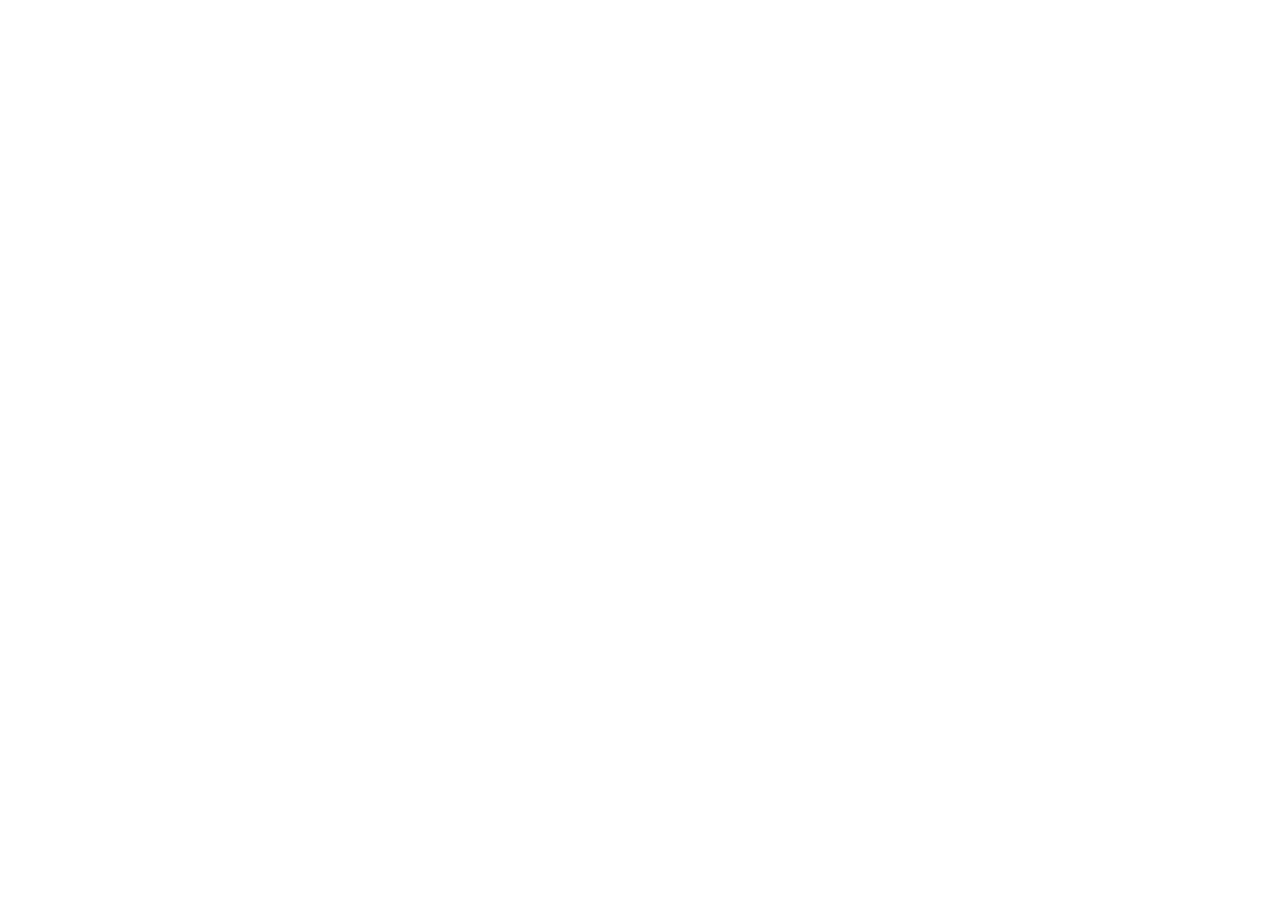
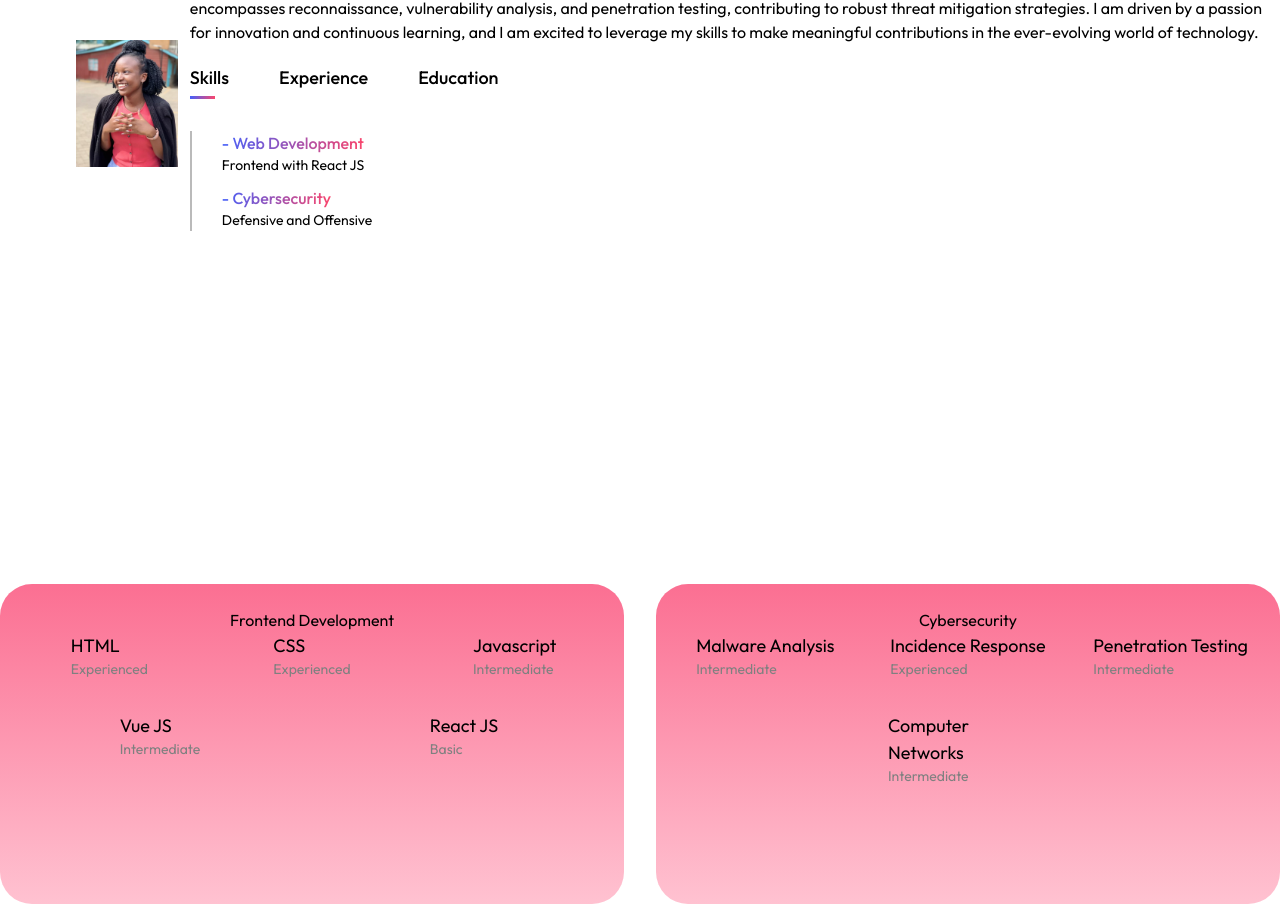
Before and after one commit to Bil-prog/My-portolio, a React (Vite) app in the folder portfolio/: page / in a window 1280 px wide. Shown: the part 932-1856 px from the top of the page. Before the commit the page ends 820 px from the top, so only its background shows below. Built offline with nearby package versions, Linux system fonts and the light colour scheme.

Commit message:
expertise section

```diff
--- a/portfolio/package.json
+++ b/portfolio/package.json
@@ -10,6 +10,8 @@
     "preview": "vite preview"
   },
   "dependencies": {
+    "@fortawesome/react-fontawesome": "^0.2.2",
+    "ionicons": "^7.4.0",
     "react": "^18.2.0",
     "react-anchor-link-smooth-scroll": "^1.0.12",
     "react-dom": "^18.2.0"
--- a/portfolio/src/App.jsx
+++ b/portfolio/src/App.jsx
@@ -2,12 +2,17 @@
 import React from 'react'
 import Navbar from './components/Navbar'
 import Hero from './components/Hero'
+import About from './components/About'
+import Expertise from './components/Expertise'
+
 
 export default function App() {
   return (
     <div>
       <Navbar />
       <Hero />
+      <About />
+      <Expertise />
     </div>
   )
 }
--- /dev/null
+++ b/portfolio/src/components/About.css
@@ -0,0 +1,56 @@
+.about{
+    padding-top: 4vh;
+    height: 96vh;
+    margin: 0 10rem;
+    box-sizing: border-box;
+    min-height: fit-content;
+    position: relative;
+    margin-top: 8rem;
+    display: flex;
+}
+.abt-pic-container{
+    margin: 12px;
+    height: 400px;
+    width: 400px;
+}
+.abt-pic{
+    height: 400px;
+    width: 400px;
+    object-fit: contain;
+    border-radius: 20%;
+}
+.details-container{
+    gap: 2rem;
+    margin-bottom: 2rem;
+    margin-top: 2rem;
+}
+@media screen and (max-width: 1400px){
+    .about{
+        height: fit-content;
+        margin: 6% 0% 5% 5%;
+        height: 80vh;
+    }
+    /* .abt-pic{
+        width: 300px;
+        height: 300px;
+        margin: 0 auto 2rem;
+    } */
+}
+@media screen and (max-width: 900px) {
+    .about{
+        flex-direction: column;
+    }
+    .abt-pic-container{
+        margin-top: 8rem;
+        margin-bottom: 0;
+    }
+}
+@media screen and (max-width: 600px) {
+    .about{
+        margin-top: 5rem;
+        height: 70vh;
+    }
+    .abt-pic-container{
+        display: none;
+    }
+}
--- /dev/null
+++ b/portfolio/src/components/About.jsx
@@ -0,0 +1,26 @@
+// eslint-disable-next-line no-unused-vars
+import React from 'react'
+import './About.css'
+import abtImg from '../assets/profile-pic-2.jpg'
+import Tabs from './Tabs'
+
+export default function About() {
+  return (
+    <div className='about'>
+        <div className="abt-pic-container">
+            <img src={abtImg} alt="about image" className='abt-pic'/>
+        </div>
+        <div className="details-container">
+            <div className="text-container">
+                <h1 className="title">About Me</h1>
+                    <p>
+                        With a background spanning web development, data analysis and cybersecurity, I bring a diverse skill set tailored to meet the evolving demands of the digital landscape. I specialize in crafting visually appealing and user-centric interfaces while ensuring seamless functionality. My expertise in cybersecurity encompasses reconnaissance, vulnerability analysis, and penetration testing, contributing to robust threat mitigation strategies. I am driven by a passion for innovation and continuous learning, and I am excited to leverage my skills to make meaningful contributions in the ever-evolving world of technology.
+                    </p>
+            </div>
+            <div className="timeline">
+                <Tabs />
+            </div>
+        </div>
+    </div>
+  )
+}
--- /dev/null
+++ b/portfolio/src/components/Expertise.css
@@ -0,0 +1,86 @@
+.expertise-container{
+    display: flex;
+    flex-direction: row;
+    justify-content: center;
+    gap: 2rem;
+    margin-bottom: 2rem;
+    margin-top: 2rem;
+}
+.cards{
+    padding: 1.5rem;
+    flex: 1;
+    background: white;
+    border-radius: 2rem;
+    width: 10rem;
+    height: 20rem;
+    margin: 20px 0;
+    text-align: center;
+    background-image: linear-gradient(0deg, #ffc2d1, #fb6f92);
+    box-shadow: inset 20px 20px 20px rgba(0, 0, 0, 0.05),
+    25px 35px 20px rgba(0, 0, 0, 0.05),
+    25px 35px 20px rgba(0, 0, 0, 0.05),
+    inset --20px -20px 25px rgba(255,255,255,0.9);
+}
+.article-container {
+    display: flex;
+    text-align: initial;
+    flex-wrap: wrap;
+    flex-direction: row;
+    gap: 2rem;
+    justify-content: space-around;
+}
+article {
+    display: flex;
+    width: 10rem;
+    justify-content: space-around;
+    gap: 0.5rem;
+}
+/* .cards{
+    margin: 20px 0;
+    background-image: linear-gradient(0deg, #ffc2d1, #fb6f92);
+    box-shadow: inset 20px 20px 20px rgba(0, 0, 0, 0.05),
+    25px 35px 20px rgba(0, 0, 0, 0.05),
+    25px 35px 20px rgba(0, 0, 0, 0.05),
+    inset --20px -20px 25px rgba(255,255,255,0.9);
+}
+.experience-sub-title {
+    color: rgb (85, 85, 85);
+    font-weight: 600;
+    font-size: 1.75rem;
+    margin-bottom: 2rem;
+}
+
+.article-container {
+    display: flex;
+    text-align: initial;
+    flex-wrap: wrap;
+    flex-direction: row;
+    gap: 2rem;
+    justify-content: space-around;
+} */
+
+/* article {
+    display: flex;
+    align-items: center;
+    margin-bottom: 10px;
+}
+
+article .icon {
+    margin-right: 10px;
+}
+
+article div {
+    display: flex;
+    flex-direction: column;
+} */
+
+.detailName {
+    margin: 0;
+    font-size: 18px;
+}
+
+.detailLevel{
+    margin: 0;
+    font-size: 14px;
+    color: gray;
+  }
--- /dev/null
+++ b/portfolio/src/components/Expertise.jsx
@@ -0,0 +1,55 @@
+/* eslint-disable react/prop-types */
+// eslint-disable-next-line no-unused-vars
+import React from 'react';
+import './Expertise.css';
+//import { FontAwesomeIcon } from '@fortawesome/react-fontawesome'
+
+
+const skills = [
+  {
+    category: "Frontend Development",
+    details: [
+      { name: "HTML", level: "Experienced" },
+      { name: "CSS", level: "Experienced" },
+      { name: "Javascript", level: "Intermediate" },
+      { name: "Vue JS", level: "Intermediate" },
+      { name: "React JS", level: "Basic" }
+    ]
+  },
+  {
+    category: "Cybersecurity",
+    details: [
+      { name: "Malware Analysis", level: "Intermediate" },
+      { name: "Incidence Response", level: "Experienced" },
+      { name: "Penetration Testing", level: "Intermediate" },
+      { name: "Computer Networks", level: "Intermediate" }
+    ]
+  }
+];
+
+const SkillCard = ({ category, details }) => (
+    <div className={`cards ${category.toLowerCase().replace(' ', '-')}`}>
+        <h2 className="experience-sub-title">{category}</h2>
+        <div className="article-container">
+        {details.map((detail, index) => (
+            <article key={index}>
+            {/* <FontAwesomeIcon icon={faLightbulb} className="icon" style={{ fontSize: '26px' }} /> */}
+            <div>
+                <h3 className='detailName'>{detail.name}</h3>
+                <p className='detailLevel'>{detail.level}</p>
+            </div>
+            </article>
+        ))}
+        </div>
+    </div>
+);
+
+const Expertise = () => (
+  <div className="expertise-container">
+    {skills.map((skill, index) => (
+      <SkillCard key={index} category={skill.category} details={skill.details} />
+    ))}
+  </div>
+);
+
+export default Expertise;
--- a/portfolio/src/components/Hero.css
+++ b/portfolio/src/components/Hero.css
@@ -27,6 +27,9 @@
     border: none;
     margin-top: 10px;
 }
+.resume-btn:hover{
+    transform: scale(1.05);
+}
 .hero .tag-line{
     font-size: 20px;
 }
@@ -36,6 +39,11 @@
 .socials img{
     width: 36px;
     margin: 10px 8px;
+    cursor: pointer;
+    transition: 0.5s;
+}
+.socials img:hover{
+    transform: translateY(-10px);
 }
 .socials .linkedin{
     width: 34px;
--- a/portfolio/src/components/Hero.jsx
+++ b/portfolio/src/components/Hero.jsx
@@ -5,6 +5,7 @@ import './Hero.css'
 import profileimg from '../assets/profile-picc.png'
 import linkedin from '../assets/linkedin-svg.svg'
 import github from '../assets/github-svg.svg'
+//import resume from '../assets/BILHA_MWENGI_CV.pdf'
 
 export default function Hero() {
   return (
--- /dev/null
+++ b/portfolio/src/components/Tabs.css
@@ -0,0 +1,45 @@
+.tab-titles {
+    display: flex;
+    margin: 20px 0 40px;
+  }
+  .tab-links {
+    margin-right: 50px;
+    font-size: 18px;
+    font-weight: 500;
+    cursor: pointer;
+    position: relative;
+  }
+  .tab-links::after {
+    content: '';
+    width: 0;
+    height: 3px;
+    background: linear-gradient(101deg, rgba(63,94,251,0.9798183922006303) 0%, rgba(252,70,107,1) 100%);;
+    position: absolute;
+    left: 0;
+    bottom: -8px;
+    transition: 0.5s;
+  }
+  .tab-links.active-link::after {
+    width: 65%;
+  }
+  .tab-contents ul li {
+    list-style: none;
+    margin: 10px 0;
+    font-size: 14px;
+  }
+  .tab-contents ul li span {
+    /* color: #fb6f92; */
+    background: linear-gradient(101deg, rgba(63,94,251,0.9798183922006303) 0%, rgba(252,70,107,1) 100%);
+    -webkit-text-fill-color: transparent;
+    -webkit-background-clip: text;
+    font-size: 16px;
+    font-weight: 500;
+  }
+  .tab-contents {
+    display: none;
+    border-left: 2px solid #bababa;
+    padding: 0px 30px;
+  }
+  .tab-contents.active-tab {
+    display: block;
+  }
--- /dev/null
+++ b/portfolio/src/components/Tabs.jsx
@@ -0,0 +1,62 @@
+// eslint-disable-next-line no-unused-vars
+import React, { useState } from 'react';
+import './Tabs.css'
+
+const tabs = [
+  { name: 'skills', label: 'Skills', content: (
+    <ul>
+      <li><span> - Web Development</span><br />Frontend with React JS</li>
+      <li><span> - Cybersecurity</span><br />Defensive and Offensive</li>
+    </ul>
+  )},
+  { name: 'experience', label: 'Experience', content: (
+    <ul>
+      <li><span> - Jan 2024 - Apr 2024</span><br />Technical Intern - Communications Authority</li>
+      <li><span> - Oct 2023 - Nov 2023</span><br />Cybersecurity Intern - Senselearner Technologies</li>
+      <li><span> - Jan 2020 - Sep 2021</span><br />Frontend Developer - Finetek Labs</li>
+    </ul>
+  )},
+  { name: 'education', label: 'Education', content: (
+    <ul>
+      <li><span> - May 2023 - Aug 2023</span><br />Certified Security Analyst<br />USIU, CyberShujaa Program</li>
+      <li><span> - Sep 2019 - Dec 2023</span><br />Bsc. Mathematics and Computer Science<br />Kenyatta University</li>
+    </ul>
+  )}
+];
+
+const Tabs = () => {
+  const [activeTab, setActiveTab] = useState('skills');
+
+  const handleTabClick = (tabName) => {
+    setActiveTab(tabName);
+  };
+
+  return (
+    <div className="tab-container">
+      <div className="tab-titles">
+        {tabs.map(tab => (
+          <p
+            key={tab.name}
+            className={`tab-links ${activeTab === tab.name ? 'active-link' : ''}`}
+            onClick={() => handleTabClick(tab.name)}
+          >
+            {tab.label}
+          </p>
+        ))}
+      </div>
+      <div className="tab-contents-container">
+        {tabs.map(tab => (
+          <div
+            key={tab.name}
+            className={`tab-contents ${activeTab === tab.name ? 'active-tab' : ''}`}
+            id={tab.name}
+          >
+            {tab.content}
+          </div>
+        ))}
+      </div>
+    </div>
+  );
+};
+
+export default Tabs;
```
Also changed, not shown: 1 other file (tests, documents, lock files or other folders).
